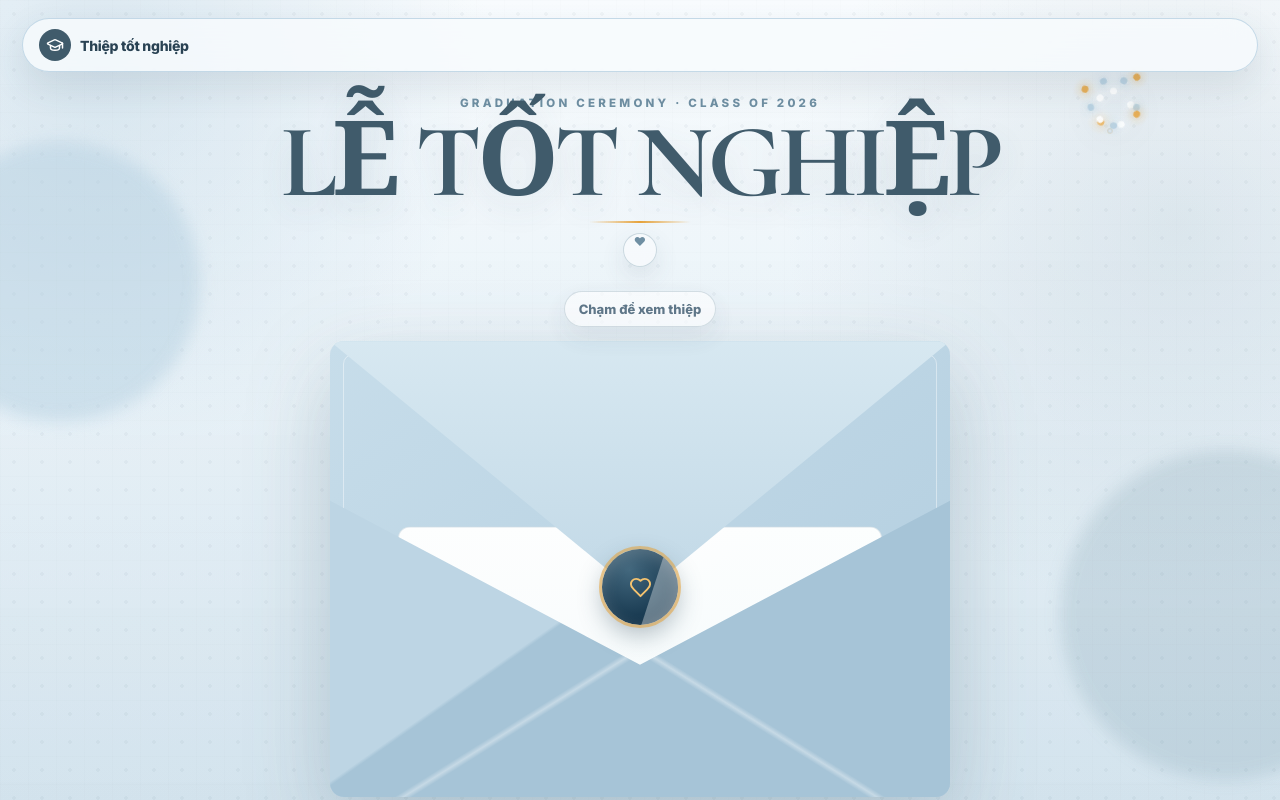
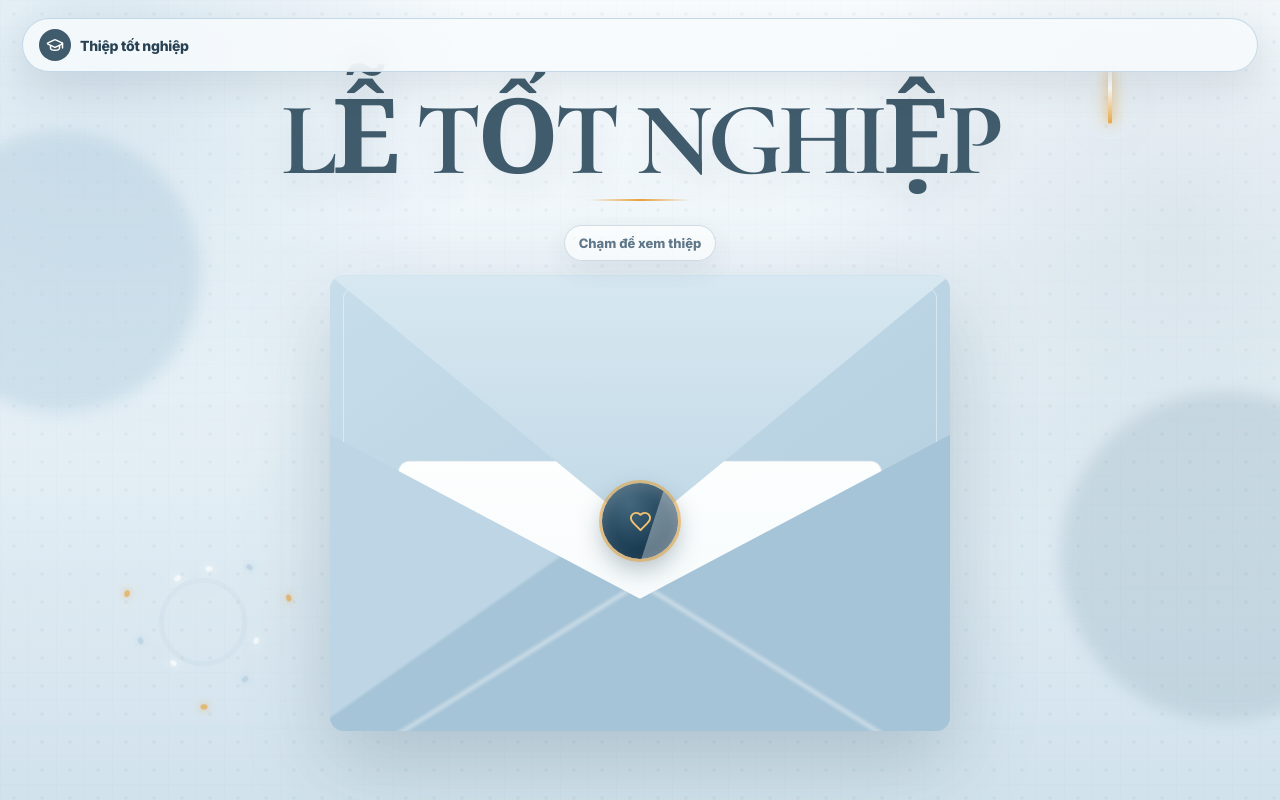
Before and after one commit to quangsangjzy/sangletotnghiep, a React (Vite) app: page / in a window 1280 px wide. Built offline with nearby package versions, Linux system fonts and the light colour scheme.

Commit message:
Simplify intro and add realistic fireworks

```diff
--- a/src/intro-refresh.css
+++ b/src/intro-refresh.css
@@ -1,5 +1,5 @@
-/* Intro refresh: elegant title + celebratory light bursts
-   This file intentionally overrides only the intro area. */
+/* Intro refresh: clean title + realistic fireworks
+   Overrides only the intro area. */
 
 .intro {
   min-height: 100svh;
@@ -14,16 +14,10 @@
   padding-inline: 10px;
 }
 
-.intro-copy::before {
-  content: "GRADUATION CEREMONY · CLASS OF 2026";
-  display: block;
-  margin-bottom: clamp(10px, 1.6vh, 16px);
-  color: var(--blue-deep);
-  font-family: Inter, system-ui, sans-serif;
-  font-size: clamp(10px, 0.9vw, 13px);
-  font-weight: 800;
-  letter-spacing: 0.28em;
-  text-transform: uppercase;
+/* Remove the English subtitle and the small heart badge. */
+.intro-copy::before,
+.intro-copy > span {
+  display: none !important;
 }
 
 .intro-copy h1 {
@@ -34,7 +28,7 @@
   font-family: "Cormorant Garamond", Georgia, serif;
   font-size: clamp(58px, 7.2vw, 112px);
   font-weight: 700;
-  line-height: 0.82;
+  line-height: 0.84;
   letter-spacing: -0.045em;
   text-transform: none;
   text-wrap: balance;
@@ -44,25 +38,11 @@
 .intro-copy h1::after {
   content: "";
   display: block;
-  width: clamp(72px, 8vw, 126px);
+  width: clamp(76px, 8vw, 126px);
   height: 2px;
-  margin: clamp(16px, 2.2vh, 24px) auto 0;
+  margin: clamp(18px, 2.4vh, 26px) auto 0;
   border-radius: 999px;
   background: linear-gradient(90deg, transparent, var(--gold), transparent);
-}
-
-.intro-copy > span {
-  width: 34px;
-  height: 34px;
-  display: grid;
-  place-items: center;
-  margin: -18px auto 0;
-  border: 1px solid rgba(111, 143, 163, 0.32);
-  border-radius: 999px;
-  color: var(--blue-dark);
-  background: rgba(247, 251, 253, 0.86);
-  box-shadow: 0 10px 24px rgba(64, 91, 107, 0.12);
-  font-size: 12px;
 }
 
 .envelope-stage {
@@ -74,166 +54,216 @@
   max-width: 560px;
 }
 
-/* Replace the rocket-like fireworks with restrained radial celebration bursts. */
+/* Realistic-looking fireworks adapted for a light background. */
 .intro-fireworks {
   z-index: 3;
-  opacity: 0.95;
+  opacity: 1;
 }
 
 .firework {
-  --burst-size: 150px;
+  --burst-size: 170px;
+  --cycle: 6.8s;
+  position: absolute;
   width: var(--burst-size);
   height: var(--burst-size);
   margin: calc(var(--burst-size) / -2) 0 0 calc(var(--burst-size) / -2);
   border-radius: 50%;
-  filter: drop-shadow(0 10px 24px rgba(64, 91, 107, 0.12));
+  filter: drop-shadow(0 10px 26px rgba(64, 91, 107, 0.12));
 }
 
 .firework-1 {
-  left: 12%;
-  top: 34%;
-  --burst-size: 142px;
+  left: 11%;
+  top: 31%;
+  --burst-size: 170px;
   --delay: -0.4s;
 }
 
 .firework-2 {
-  right: 10%;
-  top: 30%;
-  --burst-size: 164px;
-  --delay: -2.1s;
+  right: 9%;
+  top: 28%;
+  --burst-size: 190px;
+  --delay: -2.2s;
 }
 
 .firework-3 {
-  left: 20%;
-  bottom: 12%;
-  --burst-size: 118px;
-  --delay: -3.5s;
+  left: 18%;
+  bottom: 10%;
+  --burst-size: 140px;
+  --delay: -3.8s;
 }
 
 .firework-4 {
-  right: 18%;
-  bottom: 10%;
-  --burst-size: 128px;
-  --delay: -4.8s;
+  right: 17%;
+  bottom: 9%;
+  --burst-size: 152px;
+  --delay: -5.1s;
 }
 
 .firework-rocket {
-  display: none !important;
+  display: block !important;
+  position: absolute;
+  left: 50%;
+  bottom: -72px;
+  width: 3px;
+  height: 72px;
+  border-radius: 999px;
+  background: linear-gradient(180deg, rgba(255,255,255,0), rgba(255,255,255,.9) 42%, #e6a23a 76%, transparent);
+  box-shadow: 0 0 10px rgba(230, 162, 58, 0.52);
+  transform: translateX(-50%);
+  transform-origin: 50% 100%;
+  opacity: 0;
+  animation: realisticRocket var(--cycle) cubic-bezier(.22,.74,.18,1) infinite !important;
+  animation-delay: var(--delay) !important;
 }
 
-.firework::before,
-.firework::after {
+.firework::before {
   content: "";
   position: absolute;
-  inset: 50%;
-  width: 0;
-  height: 0;
-  border: 1px solid rgba(230, 162, 58, 0.46);
+  left: 50%;
+  top: 50%;
+  width: 12px;
+  height: 12px;
   border-radius: 50%;
-  transform: translate(-50%, -50%);
+  background: radial-gradient(circle, #fff 0 30%, #f5c36f 42%, rgba(230,162,58,.2) 70%, transparent 72%);
+  box-shadow: 0 0 18px rgba(255,255,255,.96), 0 0 34px rgba(230,162,58,.58);
+  transform: translate(-50%, -50%) scale(.15);
   opacity: 0;
-  animation: celebrationRing 5.8s ease-out infinite;
+  animation: realisticFlash var(--cycle) ease-out infinite;
   animation-delay: var(--delay);
 }
 
 .firework::after {
-  border-color: rgba(111, 143, 163, 0.42);
-  animation-delay: calc(var(--delay) + 0.18s);
+  content: "";
+  position: absolute;
+  left: 50%;
+  top: 50%;
+  width: 16px;
+  height: 16px;
+  border: 1px solid rgba(111,143,163,.38);
+  border-radius: 50%;
+  transform: translate(-50%, -50%) scale(.15);
+  opacity: 0;
+  animation: realisticSmokeRing var(--cycle) ease-out infinite;
+  animation-delay: calc(var(--delay) + .08s);
 }
 
 .firework-burst {
   position: absolute;
   inset: 0;
-  animation: celebrationGlow 5.8s ease-in-out infinite;
-  animation-delay: var(--delay);
 }
 
 .firework-burst i {
+  position: absolute;
   left: 50%;
   top: 50%;
   width: 3px;
-  height: clamp(13px, 1.4vw, 21px);
+  height: clamp(16px, 1.4vw, 24px);
   border-radius: 999px;
-  transform-origin: 50% calc(var(--distance) * -0.36);
-  color: var(--gold);
-  background: linear-gradient(180deg, rgba(255,255,255,0), currentColor 55%, #fff);
-  box-shadow: 0 0 9px currentColor;
+  color: #e6a23a;
+  background: linear-gradient(180deg, rgba(255,255,255,0), currentColor 42%, #fff 84%, transparent);
+  box-shadow: 0 0 8px currentColor;
+  transform-origin: 50% 0;
   opacity: 0;
-  animation: celebrationRay 5.8s cubic-bezier(.18,.72,.2,1) infinite !important;
+  animation: realisticSpark var(--cycle) cubic-bezier(.18,.72,.2,1) infinite !important;
   animation-delay: calc(var(--delay) + var(--particle-delay)) !important;
 }
 
-.firework-burst i:nth-child(3n + 1) {
-  color: rgba(255, 255, 255, 0.96);
+.firework-burst i:nth-child(4n + 1) {
+  color: rgba(255,255,255,.98);
 }
 
-.firework-burst i:nth-child(3n + 2) {
+.firework-burst i:nth-child(4n + 2) {
   color: #82a8be;
 }
 
-.firework-burst i:nth-child(3n) {
-  color: #e6a23a;
+.firework-burst i:nth-child(4n + 3) {
+  color: #f5c36f;
 }
 
-@keyframes celebrationRay {
-  0%, 20% {
+.firework-burst i:nth-child(4n) {
+  color: #d98d25;
+}
+
+@keyframes realisticRocket {
+  0%, 9% {
     opacity: 0;
-    transform: rotate(var(--angle)) translateY(0) scaleY(0.15);
+    transform: translate(-50%, 94px) scaleY(.35);
   }
-  26% {
+  12% {
+    opacity: .9;
+  }
+  31% {
     opacity: 1;
+    transform: translate(-50%, -10px) scaleY(1);
   }
-  45% {
-    opacity: 0.95;
-    transform: rotate(var(--angle)) translateY(calc(var(--distance) * -0.72)) scaleY(1);
-  }
-  62%, 100% {
+  35%, 100% {
     opacity: 0;
-    transform: rotate(var(--angle)) translateY(calc(var(--distance) * -1)) scaleY(0.45);
+    transform: translate(-50%, -12px) scaleY(.12);
   }
 }
 
-@keyframes celebrationRing {
-  0%, 18% {
-    width: 0;
-    height: 0;
+@keyframes realisticFlash {
+  0%, 31% {
     opacity: 0;
+    transform: translate(-50%, -50%) scale(.15);
   }
-  26% {
-    opacity: 0.7;
+  34% {
+    opacity: 1;
+    transform: translate(-50%, -50%) scale(1.8);
   }
-  52% {
-    width: 76%;
-    height: 76%;
+  42% {
+    opacity: .78;
+    transform: translate(-50%, -50%) scale(1);
+  }
+  54%, 100% {
     opacity: 0;
+    transform: translate(-50%, -50%) scale(.4);
+  }
+}
+
+@keyframes realisticSpark {
+  0%, 31% {
+    opacity: 0;
+    transform: rotate(var(--angle)) translateY(0) scaleY(.15);
+  }
+  34% {
+    opacity: 1;
+  }
+  48% {
+    opacity: .98;
+    transform: rotate(var(--angle)) translateY(calc(var(--distance) * -.62)) scaleY(1);
+  }
+  64% {
+    opacity: .62;
+    transform: rotate(var(--angle)) translateY(calc(var(--distance) * -.95)) translateX(3px) scaleY(.72);
+  }
+  78%, 100% {
+    opacity: 0;
+    transform: rotate(var(--angle)) translateY(calc(var(--distance) * -1.16)) translateX(8px) scaleY(.35);
+  }
+}
+
+@keyframes realisticSmokeRing {
+  0%, 34% {
+    opacity: 0;
+    transform: translate(-50%, -50%) scale(.1);
+  }
+  43% {
+    opacity: .35;
+  }
+  68% {
+    opacity: 0;
+    transform: translate(-50%, -50%) scale(6.5);
   }
   100% {
     opacity: 0;
   }
 }
 
-@keyframes celebrationGlow {
-  0%, 18%, 65%, 100% {
-    filter: blur(0);
-    opacity: 0;
-  }
-  25% {
-    opacity: 1;
-  }
-  42% {
-    filter: blur(0.25px);
-    opacity: 0.88;
-  }
-}
-
 @media (max-height: 820px) and (min-width: 761px) {
   .intro {
-    padding-top: 102px;
+    padding-top: 104px;
     gap: 14px;
-  }
-
-  .intro-copy::before {
-    margin-bottom: 8px;
   }
 
   .intro-copy h1 {
@@ -265,28 +295,14 @@
     width: calc(100vw - 24px);
   }
 
-  .intro-copy::before {
-    max-width: 310px;
-    margin: 0 auto 10px;
-    font-size: 9px;
-    line-height: 1.5;
-    letter-spacing: 0.2em;
-  }
-
   .intro-copy h1 {
     max-width: 520px;
     font-size: clamp(49px, 14.2vw, 78px);
-    line-height: 0.84;
+    line-height: .86;
   }
 
   .intro-copy h1::after {
     margin-top: 16px;
-  }
-
-  .intro-copy > span {
-    width: 30px;
-    height: 30px;
-    margin-top: -16px;
   }
 
   .envelope-stage {
@@ -299,32 +315,32 @@
   }
 
   .firework-1 {
-    left: -1%;
-    top: 36%;
-    --burst-size: 96px;
+    left: -2%;
+    top: 34%;
+    --burst-size: 108px;
   }
 
   .firework-2 {
-    right: -3%;
-    top: 31%;
-    --burst-size: 108px;
+    right: -4%;
+    top: 29%;
+    --burst-size: 118px;
   }
 
   .firework-3 {
-    left: 9%;
-    bottom: 7%;
-    --burst-size: 82px;
+    left: 8%;
+    bottom: 6%;
+    --burst-size: 88px;
   }
 
   .firework-4 {
-    right: 8%;
-    bottom: 6%;
-    --burst-size: 86px;
+    right: 7%;
+    bottom: 5%;
+    --burst-size: 94px;
   }
 
   .firework-burst i {
     width: 2px;
-    height: 13px;
+    height: 14px;
   }
 }
 
@@ -334,14 +350,9 @@
     gap: 12px;
   }
 
-  .intro-copy::before {
-    max-width: 270px;
-    font-size: 8px;
-  }
-
   .intro-copy h1 {
     font-size: clamp(45px, 15vw, 64px);
-    line-height: 0.86;
+    line-height: .88;
   }
 
   .envelope-stage {
@@ -359,14 +370,14 @@
 }
 
 @media (prefers-reduced-motion: reduce) {
+  .firework-rocket,
   .firework::before,
   .firework::after,
-  .firework-burst,
   .firework-burst i {
     animation: none !important;
   }
 
   .firework {
-    opacity: 0.38;
+    opacity: .35;
   }
 }
```
